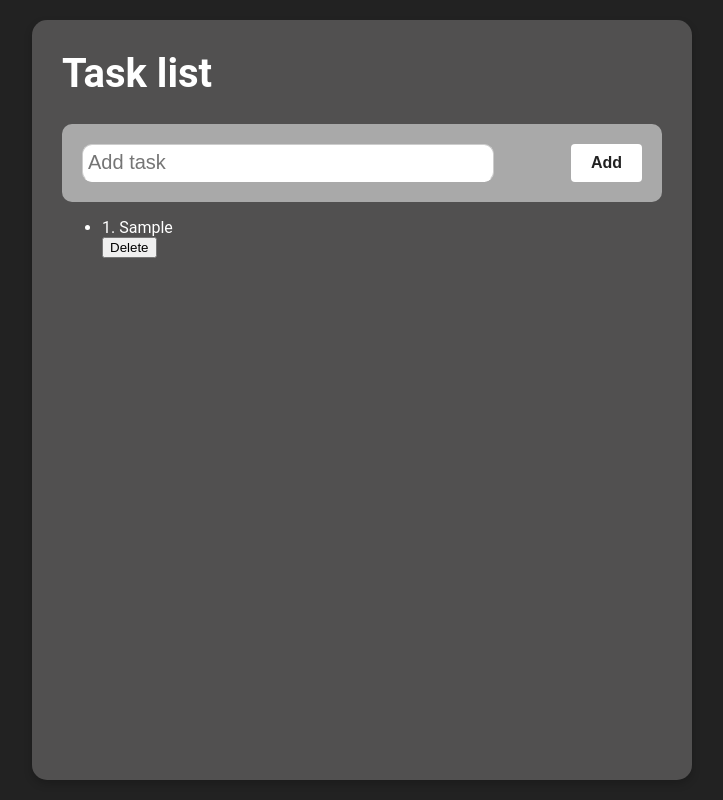
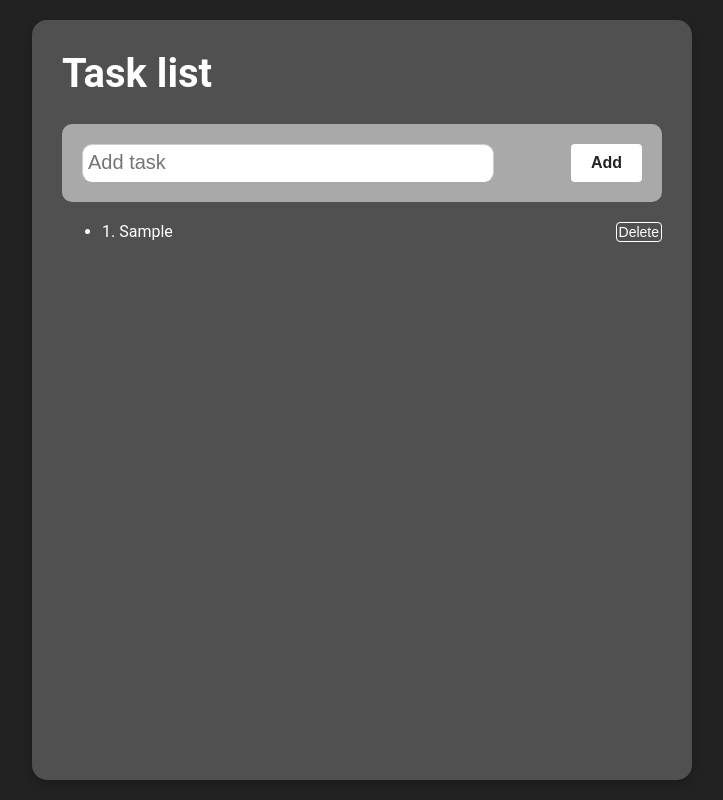
Before and after one commit to RamziRM/react-test, a React (Create React App) app: page / in a window 1280 px wide. Both pictures are taken after typing "Sample" into the empty fields and a click on the button "Add". Shown: the whole page, without its empty margins (278-1001 px from the left). Built offline with nearby package versions, Linux system fonts and the light colour scheme.

Commit message:
css tags

```diff
--- a/src/components/Overview.js
+++ b/src/components/Overview.js
@@ -8,9 +8,9 @@ const Overview = (props) => {
     <ul>
         {tasks.map((task, index) => {
             return (
-                <div className='task-cont'>
+                <div id='task-cont' key={index}>
                     <li key={task.id}>{index+1}. {task.text}</li>
-                    <button type="button">Delete</button>
+                    <button type="button" id='del-btn'>Delete</button>
                 </div>
             );
 
```
